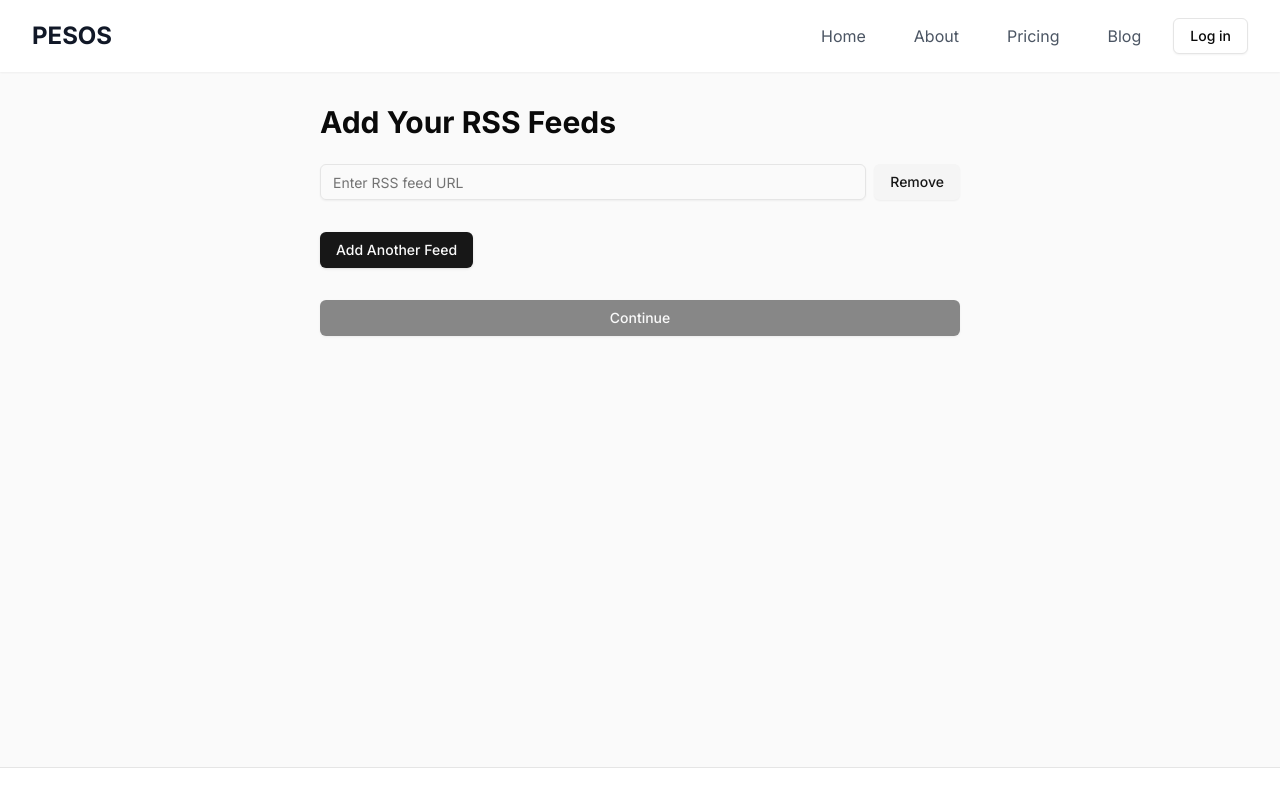
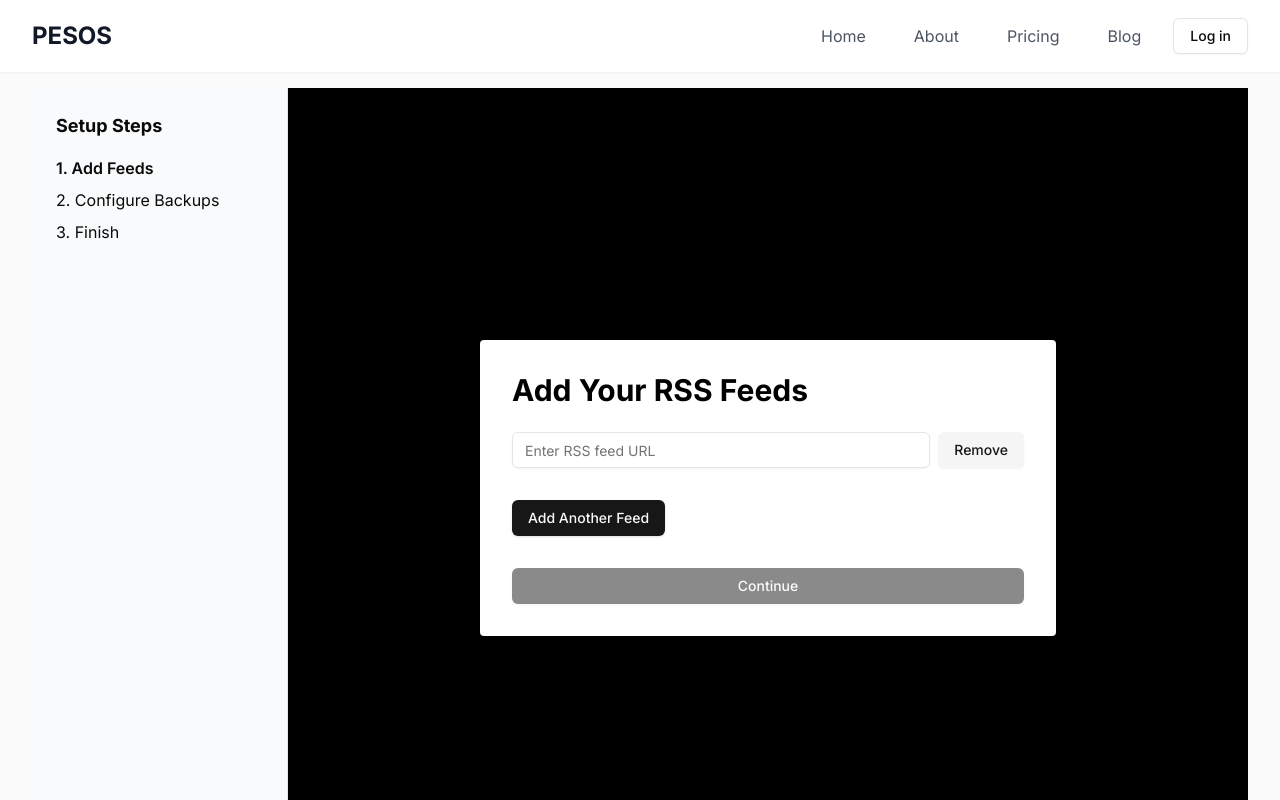
Before and after one commit to jonbell-lot23/pesos, a Next.js app: page /feed-selection in a window 1280 px wide. Shown: the top 800 px of the page. Built offline with nearby package versions, Linux system fonts and the light colour scheme; no server answers.

Commit message:
feat: redesign feed setup page

```diff
--- a/app/feed-selection/page.tsx
+++ b/app/feed-selection/page.tsx
@@ -79,7 +79,17 @@ export default function FeedSelection() {
   };
 
   return (
-    <div className="container mx-auto p-4 w-full max-w-2xl">
+    <div className="flex min-h-screen">
+      <aside className="w-64 bg-gray-50 border-r p-6">
+        <h2 className="text-lg font-bold mb-4">Setup Steps</h2>
+        <ol className="space-y-2">
+          <li className="font-semibold">1. Add Feeds</li>
+          <li>2. Configure Backups</li>
+          <li>3. Finish</li>
+        </ol>
+      </aside>
+      <main className="flex-1 flex items-center justify-center bg-black text-white p-8">
+        <div className="bg-white text-black p-8 rounded shadow w-full max-w-xl">
           <h1 className="text-3xl font-bold mb-6">Add Your RSS Feeds</h1>
           {feeds.map((feed, index) => (
             <div key={index} className="flex flex-col space-y-2 mb-4">
@@ -125,5 +135,7 @@ export default function FeedSelection() {
             {isLoading ? "Saving..." : "Continue"}
           </Button>
         </div>
+      </main>
+    </div>
   );
 }
```
Also changed, not shown: 2 other files (tests, documents, lock files or other folders). Lines whose indentation alone changed are shown as unchanged.
